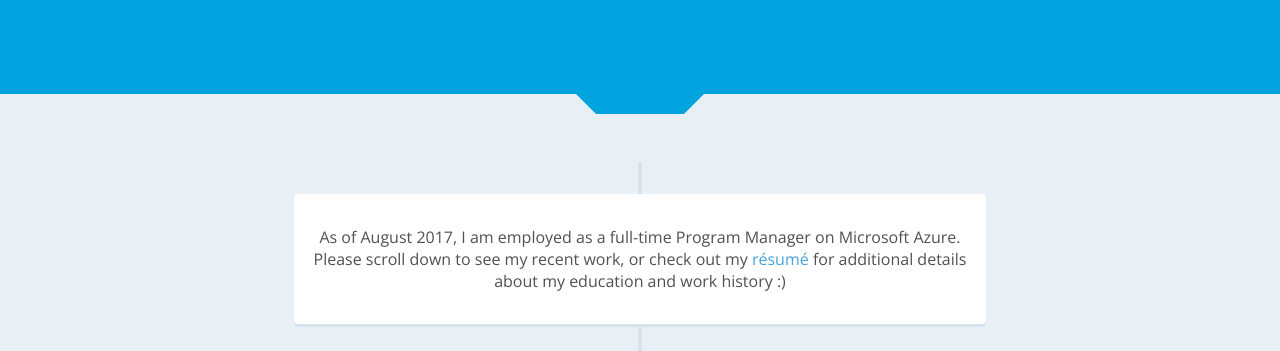
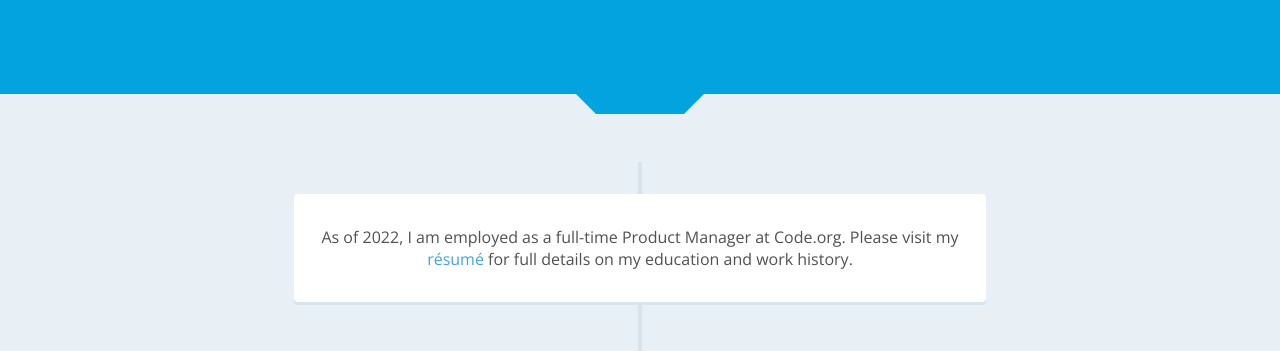
Before and after one commit to alivira/alivira.github.io, a plain HTML site: page index.html in a window 1280 px wide. Shown: the part 449-800 px from the top of the page. Drawn offline with nearby package versions, Linux system fonts and the light colour scheme.

Commit message:
Updated main blurb and resume

```diff
--- a/index.html
+++ b/index.html
@@ -62,7 +62,7 @@
 						<section id="cd-timeline" class="cd-container">
 
 							<div class="current">
-								<p align="middle">As of August 2017, I am employed as a full-time Program Manager on Microsoft Azure. Please scroll down to see my recent work, or check out my <a href="files/Resume_AV.pdf" target="_blank">r&eacute;sum&eacute;</a> for additional details about my education and work history :)
+								<p align="middle">As of 2022, I am employed as a full-time Product Manager at Code.org. Please visit my <a href="files/Resume_AV.pdf" target="_blank">r&eacute;sum&eacute;</a> for full details on my education and work history.
 								</p>
 							</div>
 
```
Also changed, not shown: 1 other file.
